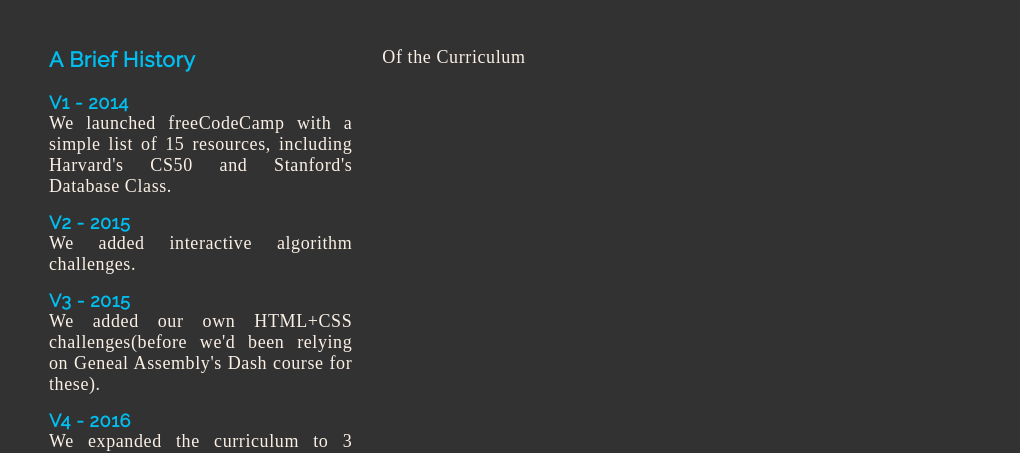
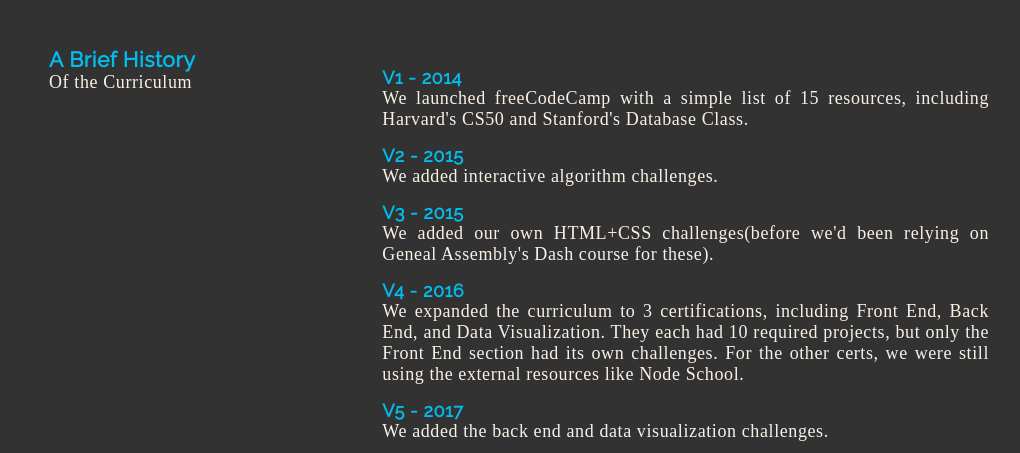
Before and after one commit to adanHub00/magazine-webpage, a plain HTML site: page index.html in a window 1280 px wide. Shown: the part 2121-2574 px from the top of the page, without its empty margins (121-1141 px from the left). Drawn offline with Linux system fonts and the light colour scheme; a web font is replaced by a local one.

Commit message:
Update index.html

```diff
--- a/index.html
+++ b/index.html
@@ -83,8 +83,8 @@
             <section class="text text-with-images">
                 <article class="brief-history">
                     <h3 class="list-title">A Brief History</h3>
+                    <p>Of the Curriculum</p>
                 </article>
-                <p>Of the Curriculum
                     <ul class="lists">
                         <li>
                             <h4 class="list-subtitle">V1 - 2014</h4>
@@ -111,7 +111,7 @@
                             <p>We launched 6 new certifications to repalce our old ones. This was the biggest curriculum improvement to date.</p>
                         </li>
                     </ul>
-                </p>
+
                 <aside class="image-wrapper">
                     <img src="https://cdn.freecodecamp.org/testable-projects-fcc/images/random-quote-machine.png" alt="image of the quote machine project" class="image-1" loading="lazy" width="600" height="400" />
                     <img src="https://cdn.freecodecamp.org/testable-projects-fcc/images/calc.png" alt="image of a calculator project" loading="lazy" class="image-2" width="400" height="400" />
```
